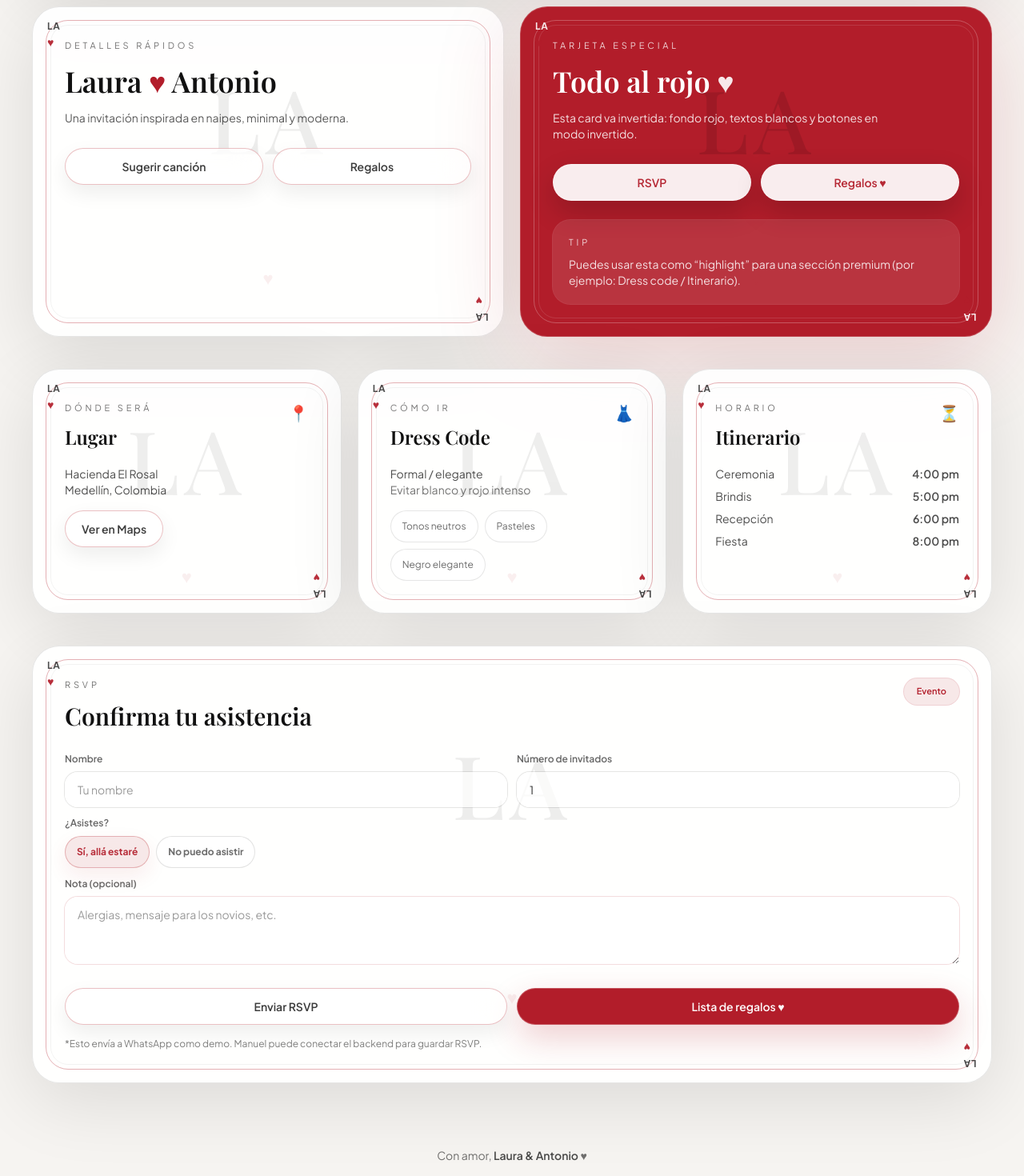
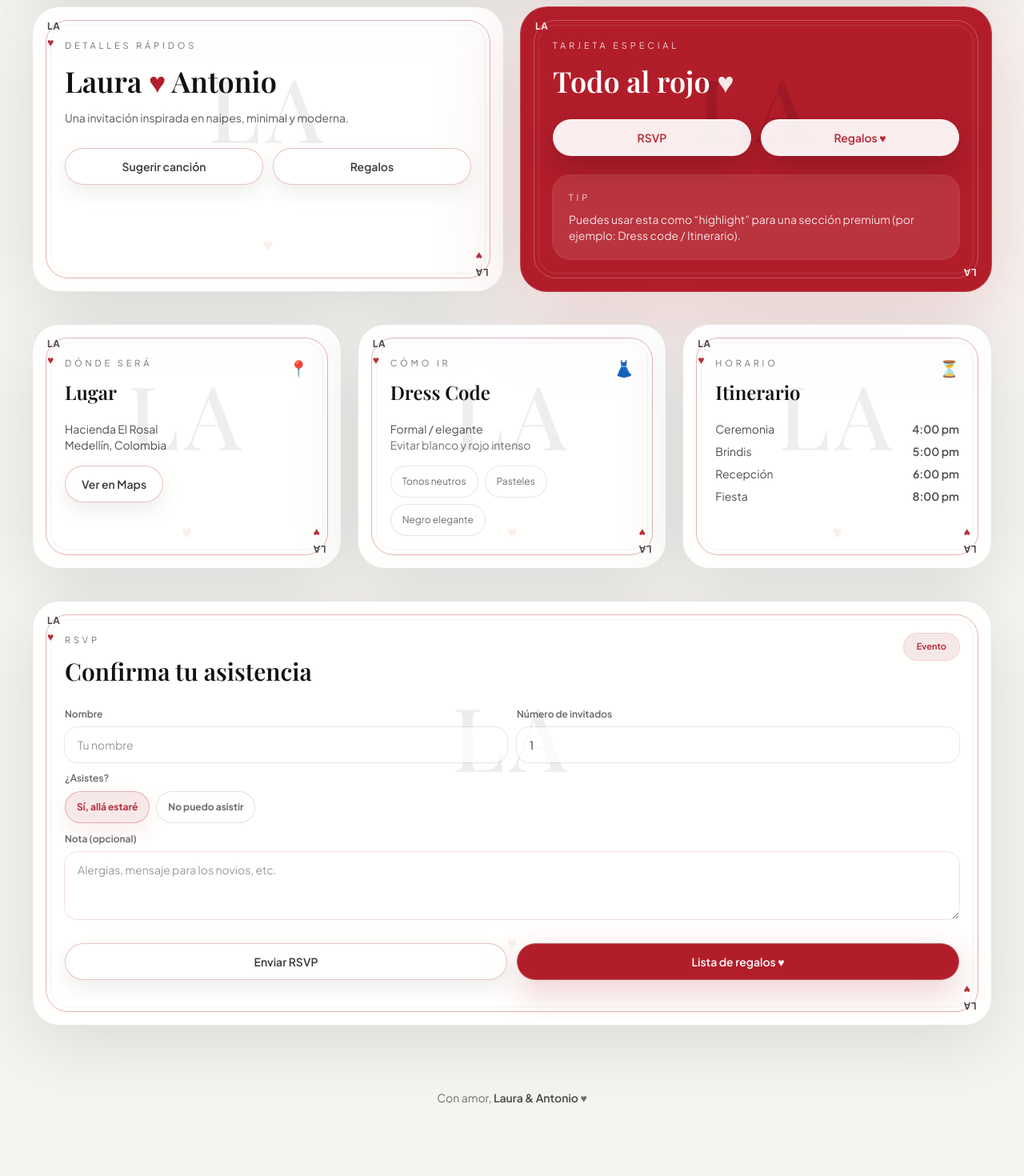
Before and after one commit to Lau0823/Si-forever1, a Next.js app: page /tarjetas/cartadeamor in a window 1280 px wide. Shown: the part 680-2150 px from the top of the page at 80% size. Built offline with nearby package versions, Linux system fonts and the light colour scheme.

Commit message:
update invitacion numero 3

```diff
--- a/src/app/tarjetas/cartadeamor/page.tsx
+++ b/src/app/tarjetas/cartadeamor/page.tsx
@@ -332,7 +332,7 @@ export default function WeddingInviteCardStyle() {
               Todo al rojo <span className="text-white/90">♥</span>
             </h3>
             <p className="mt-4 text-sm text-white/85 max-w-md">
-              Esta card va invertida: fondo rojo, textos blancos y botones en modo invertido.
+
             </p>
 
             <div className="mt-7 grid gap-3 sm:grid-cols-2">
@@ -457,7 +457,7 @@ export default function WeddingInviteCardStyle() {
               </div>
 
               <p className="mt-4 text-xs text-black/50">
-                *Esto envía a WhatsApp como demo. Manuel puede conectar el backend para guardar RSVP.
+
               </p>
             </div>
           </PlayingCard>
```
